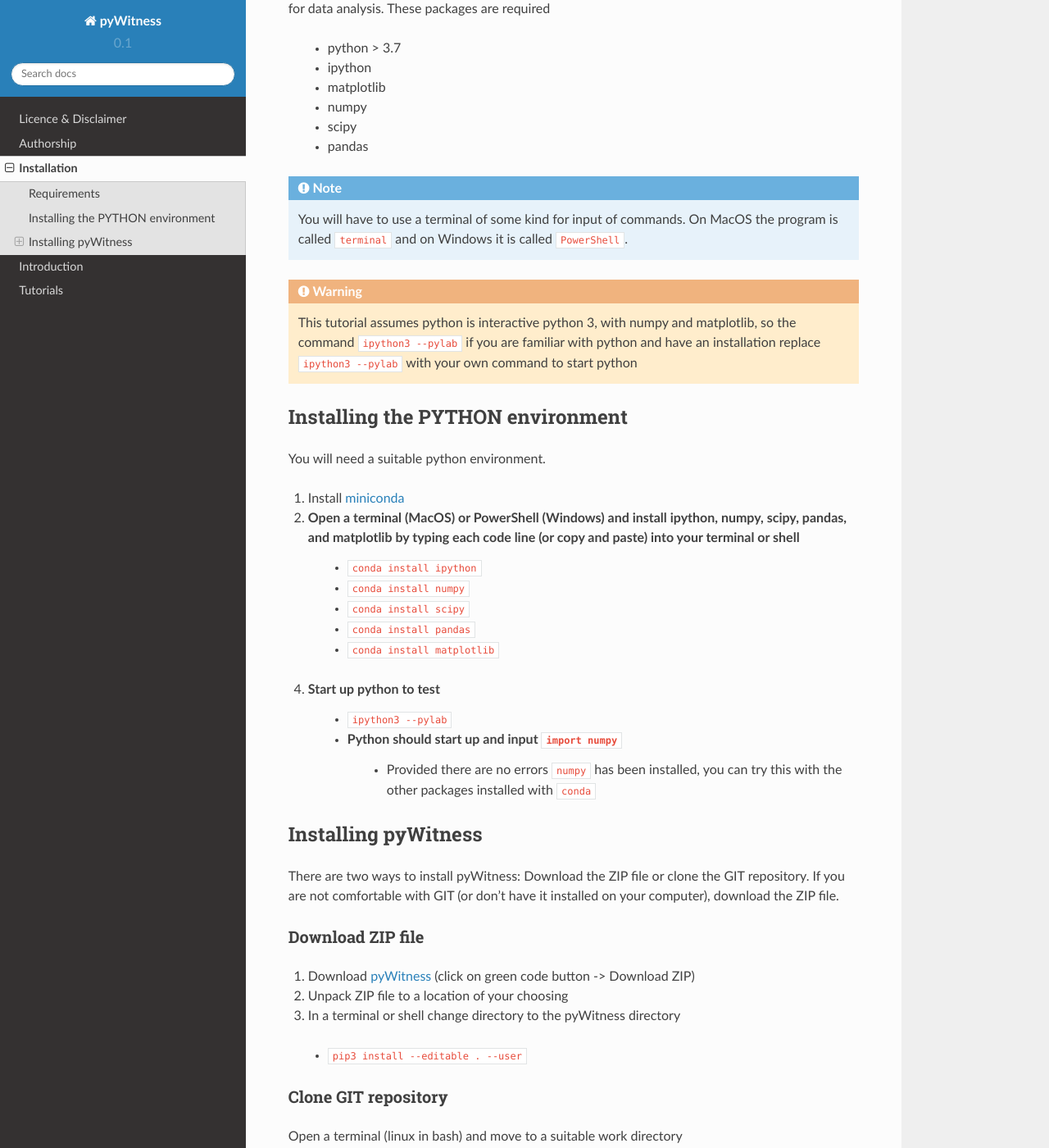
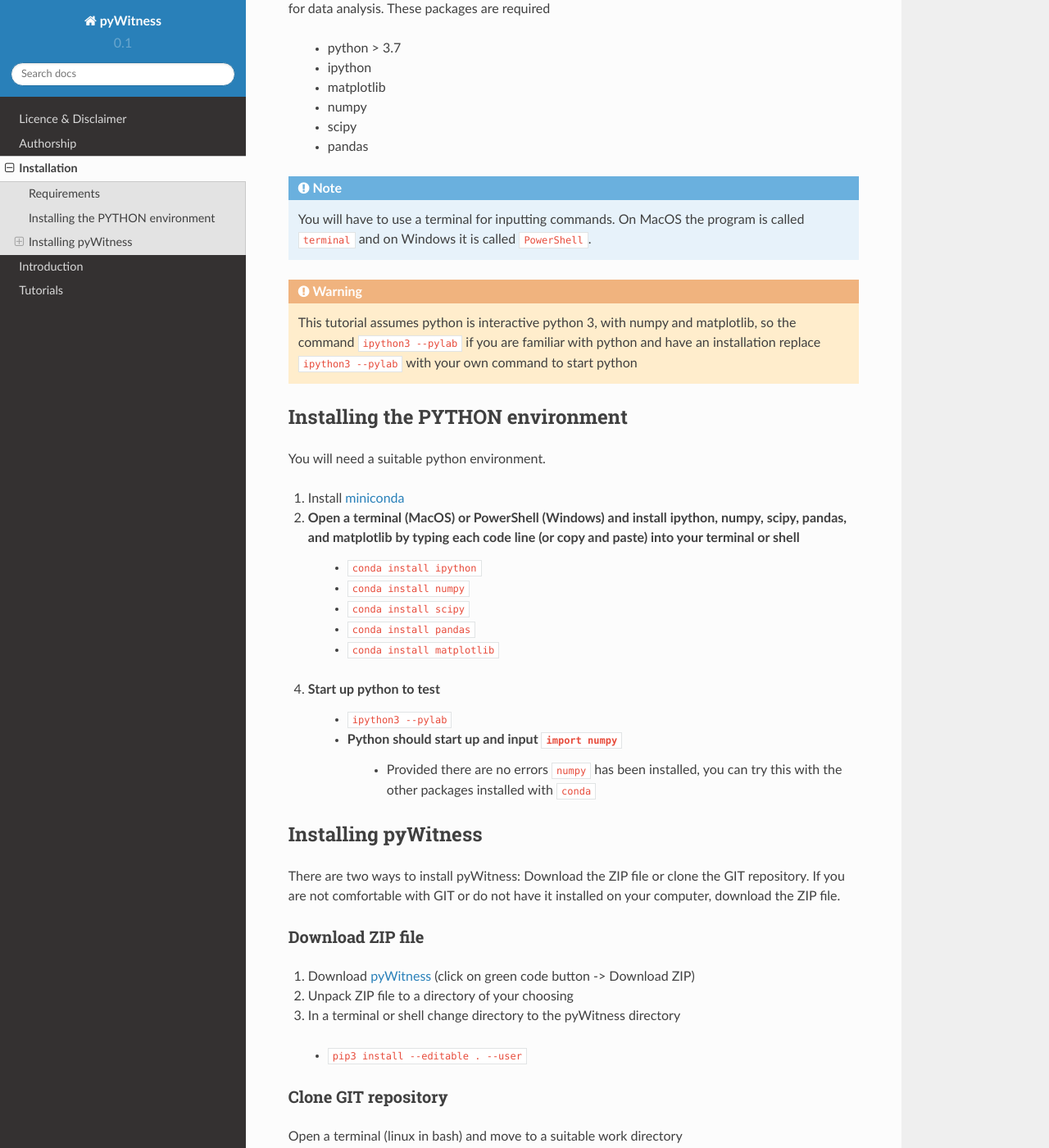
Before and after one commit to lmickes/pyWitness, a Sphinx documentation site: the page built from manual/source/installation.rst, in a window 1280 px wide and 1400 px high, scrolled down 241 px. Shown: the whole window at 82% size. Built offline with Sphinx 7.4.7 and the Read the Docs theme 2.0.0, drawn with Linux system fonts in a browser that asks for light colours.

Commit message:
Update installation.rst

```diff
--- a/manual/source/installation.rst
+++ b/manual/source/installation.rst
@@ -17,7 +17,7 @@
   * pandas
 
 .. note ::
-   You will have to use a terminal of some kind for input of commands. On MacOS the program is called ``terminal`` and on Windows it
+   You will have to use a terminal for inputting commands. On MacOS the program is called ``terminal`` and on Windows it
    is called ``PowerShell``.
 
 .. warning ::
@@ -46,13 +46,13 @@
 ------------------------
 
 There are two ways to install pyWitness: Download the ZIP file or clone the GIT repository. If you are not comfortable
-with GIT (or don't have it installed on your computer), download the ZIP file.
+with GIT or do not have it installed on your computer, download the ZIP file.
 
 Download ZIP file
 ^^^^^^^^^^^^^^^^^
 
 1. Download `pyWitness <https://github.com/lmickes/pyWitness>`_ (click on green code button -> Download ZIP)
-2. Unpack ZIP file to a location of your choosing
+2. Unpack ZIP file to a directory of your choosing
 3. In a terminal or shell change directory to the pyWitness directory
   * ``pip3 install --editable . --user``
 
```
